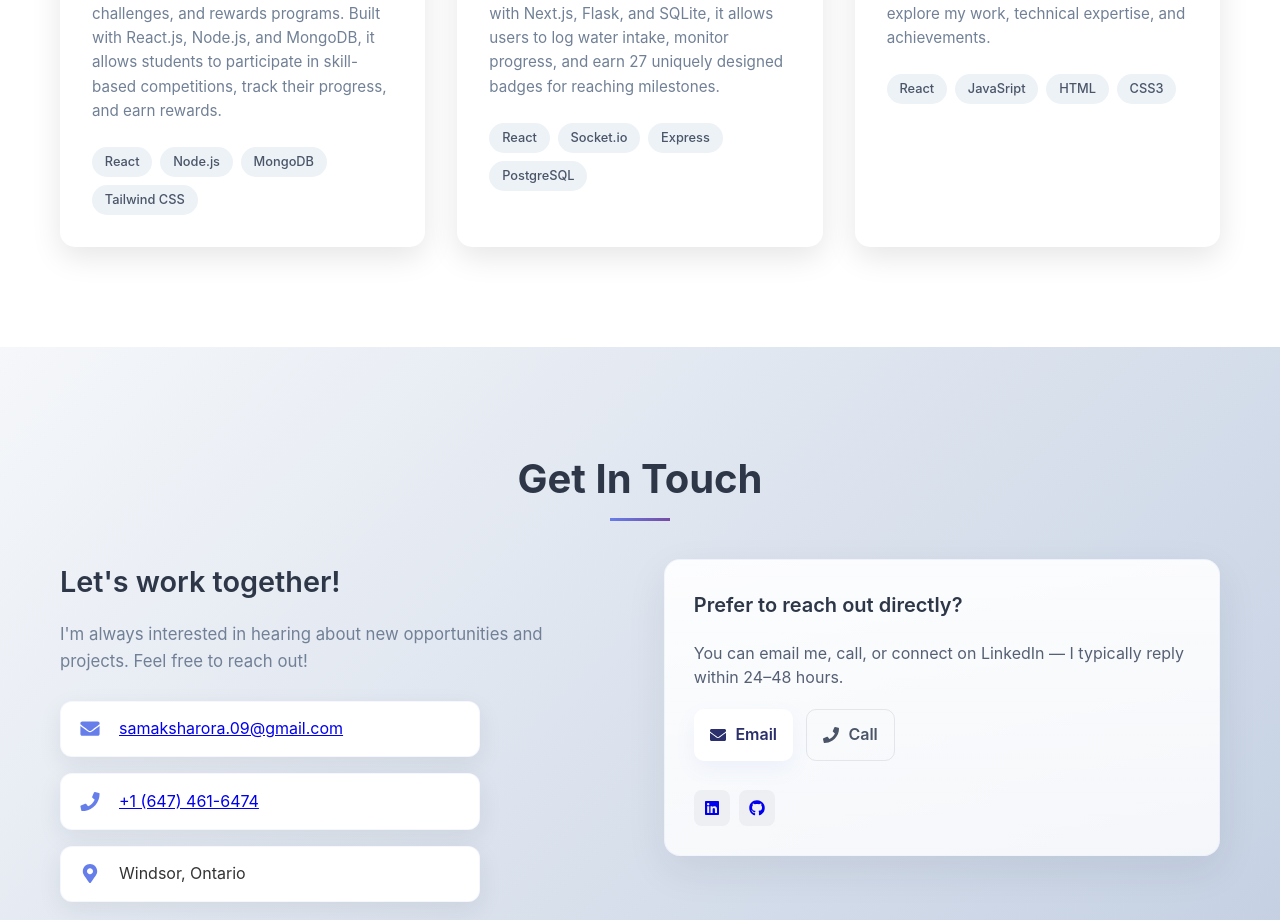
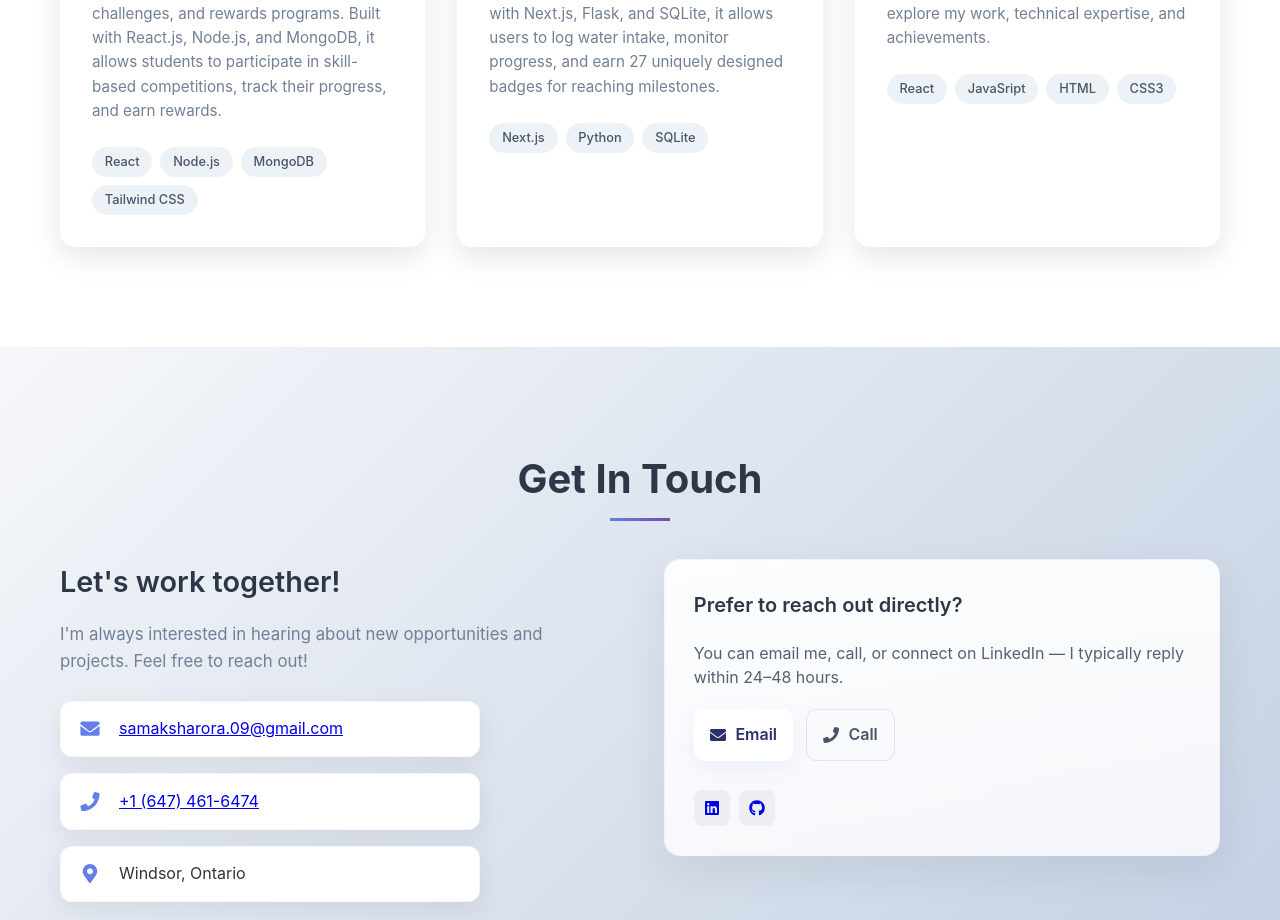
Before and after one commit to samaksh-arora/portfolio, a React (Create React App) app: page / in a window 1280 px wide. Shown: the part 5863-6783 px from the top of the page. Built offline with nearby package versions, Linux system fonts and the light colour scheme.

Commit message:
Update technologies for 'Drink Up!' project to reflect accurate tech stack

```diff
--- a/src/components/Projects.jsx
+++ b/src/components/Projects.jsx
@@ -18,7 +18,7 @@ const Projects = () => {
       title: 'Drink Up!',
       description: 'Drink Up is an engaging water-tracking app that gamifies daily hydration. Built with Next.js, Flask, and SQLite, it allows users to log water intake, monitor progress, and earn 27 uniquely designed badges for reaching milestones. ',
       image: '/drinkup.png',
-      technologies: ['React', 'Socket.io', 'Express', 'PostgreSQL'],
+      technologies: ['Next.js', 'Python', 'SQLite'],
       github: 'https://github.com/samaksh-arora/winhacks2025',
       demo: 'https://www.youtube.com/watch?v=lVFicxcUrvY'
     },
```
